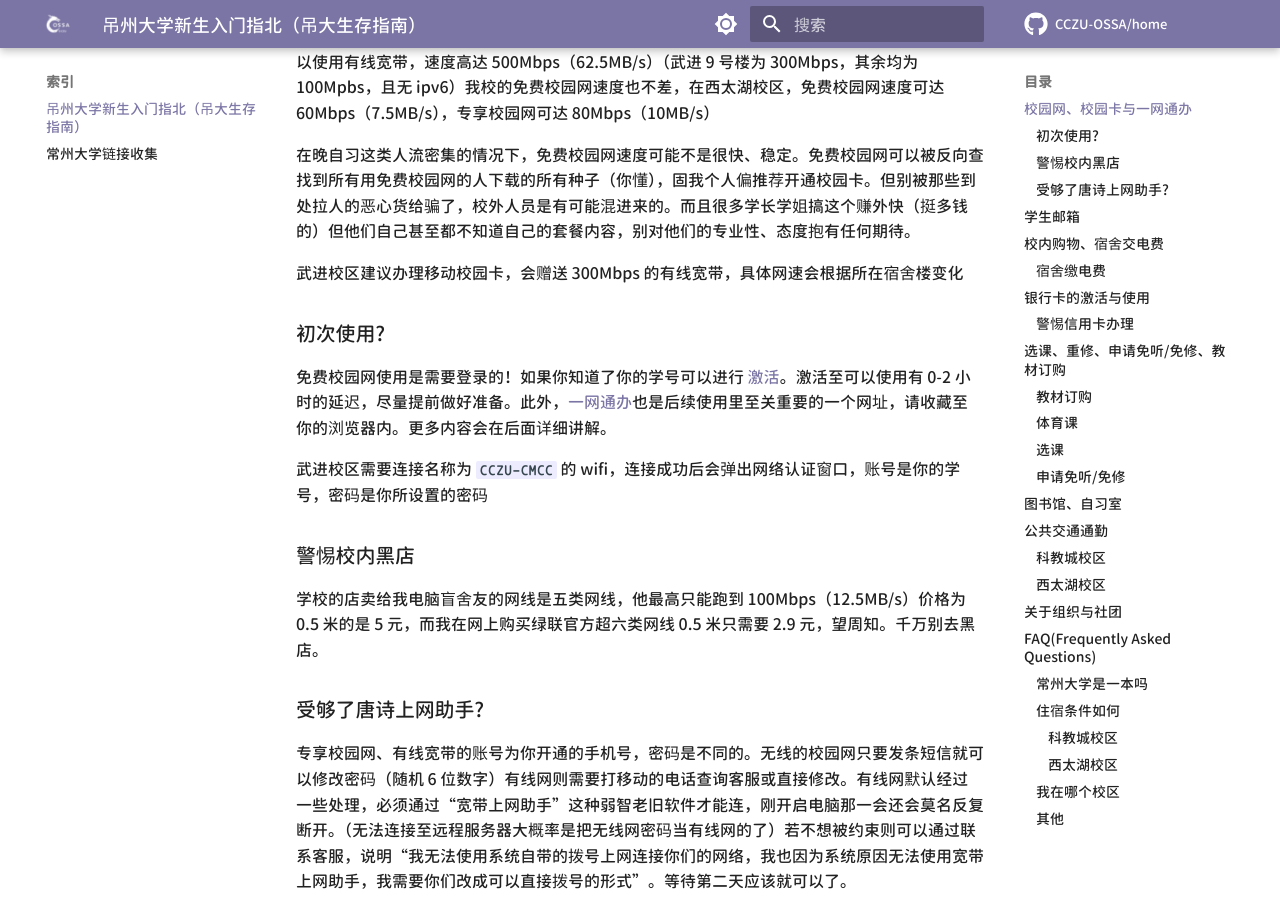
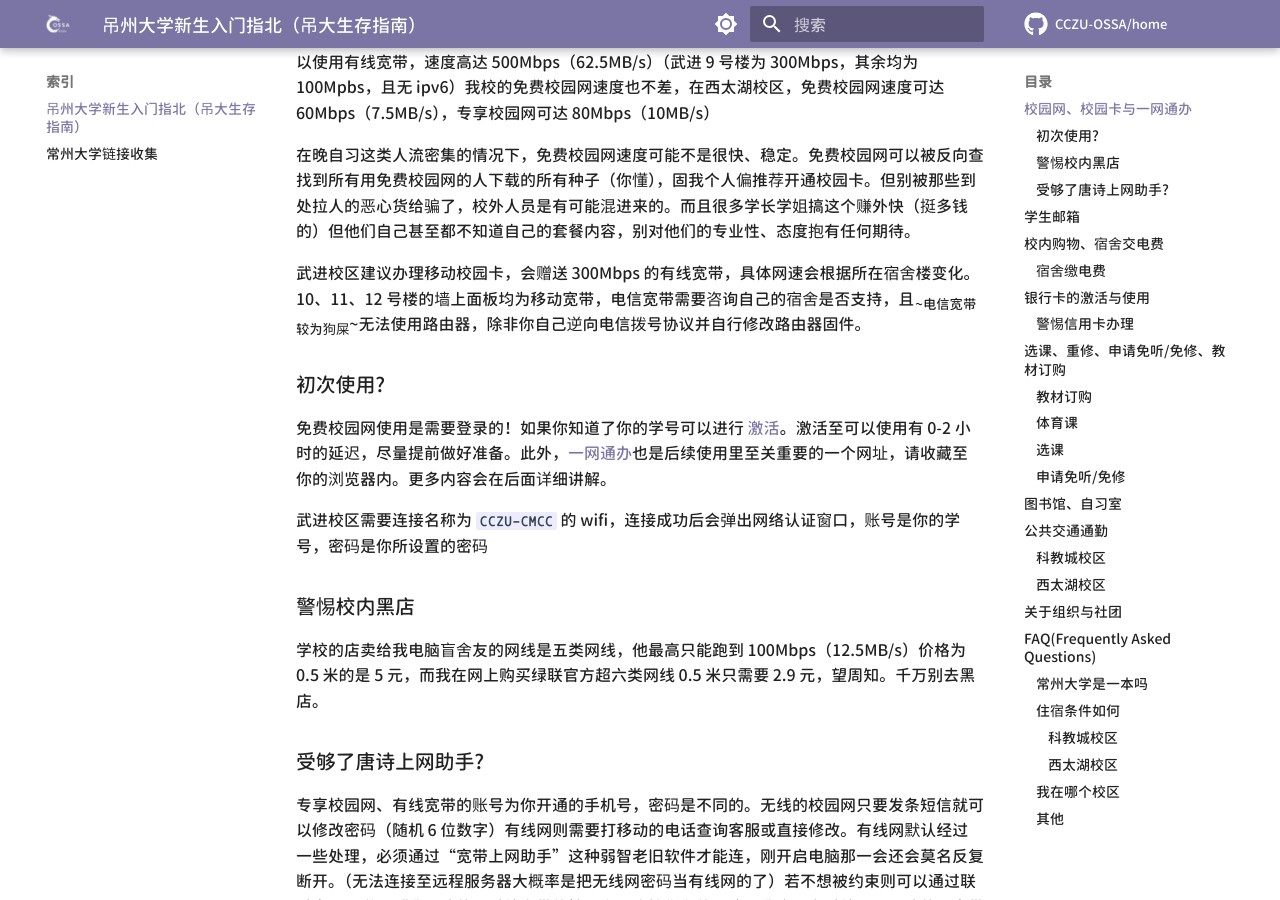
Before and after one commit to CCZU-OSSA/home, an MkDocs documentation site: the page built from docs/indexs/for-fresher.md, in a window 1280 px wide and 900 px high, scrolled down 541 px. Built offline with MkDocs 1.6.1 and Material for MkDocs 9.7.7, drawn with Linux system fonts in a browser that asks for light colours; some web fonts are replaced; comment, search, counter and statistics services are not loaded.

Commit message:
修改一些信息

```diff
--- a/docs/indexs/for-fresher.md
+++ b/docs/indexs/for-fresher.md
@@ -19,7 +19,7 @@ comments: true
 
 在晚自习这类人流密集的情况下，免费校园网速度可能不是很快、稳定。免费校园网可以被反向查找到所有用免费校园网的人下载的所有种子（你懂），固我个人偏推荐开通校园卡。但别被那些到处拉人的恶心货给骗了，校外人员是有可能混进来的。而且很多学长学姐搞这个赚外快（挺多钱的）但他们自己甚至都不知道自己的套餐内容，别对他们的专业性、态度抱有任何期待。
 
-武进校区建议办理移动校园卡，会赠送 300Mbps 的有线宽带，具体网速会根据所在宿舍楼变化
+武进校区建议办理移动校园卡，会赠送 300Mbps 的有线宽带，具体网速会根据所在宿舍楼变化。10、11、12 号楼的墙上面板均为移动宽带，电信宽带需要咨询自己的宿舍是否支持，且~~电信宽带较为狗屎~~无法使用路由器，除非你自己逆向电信拨号协议并自行修改路由器固件。
 
 ### 初次使用?
 
```
